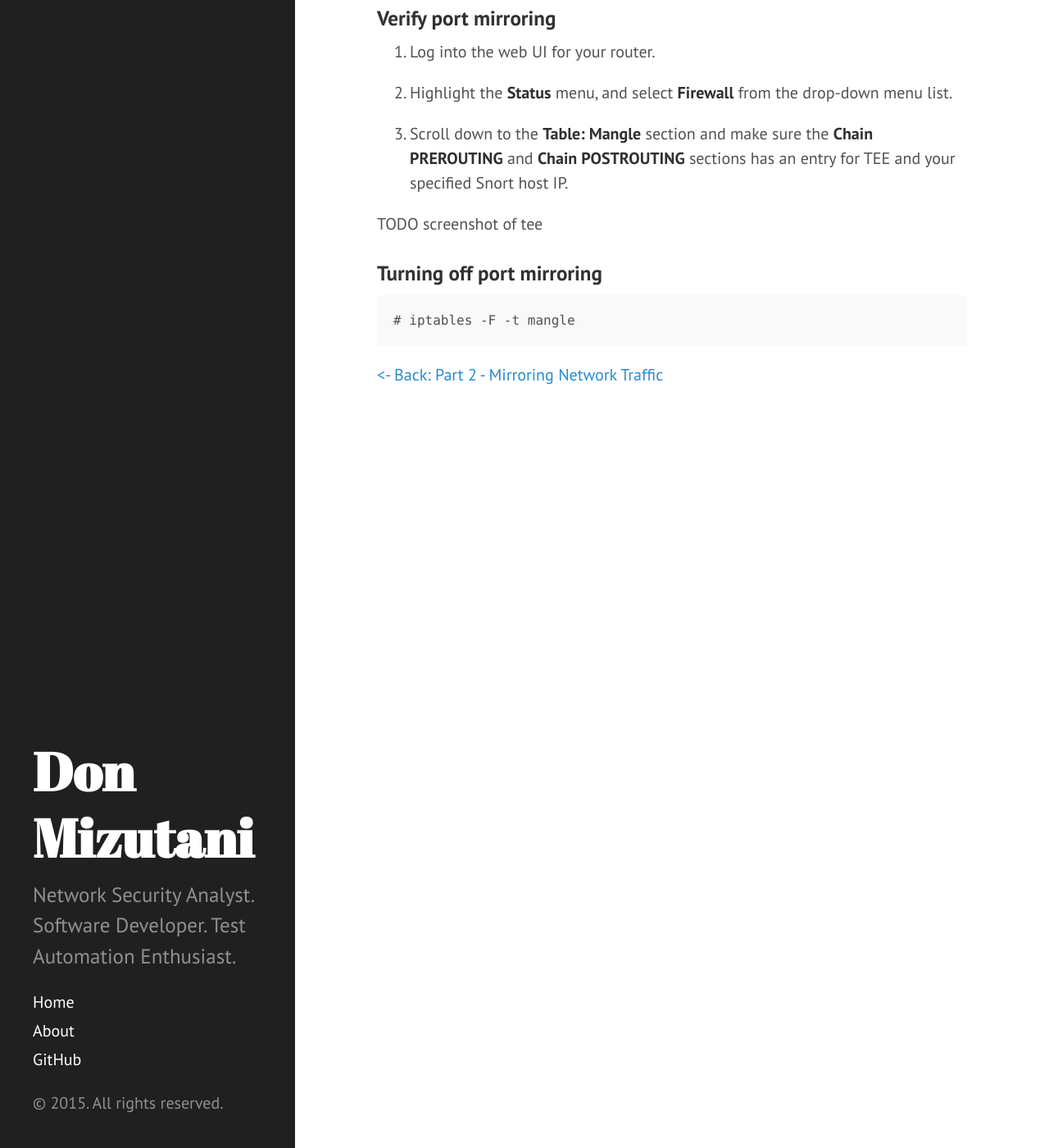
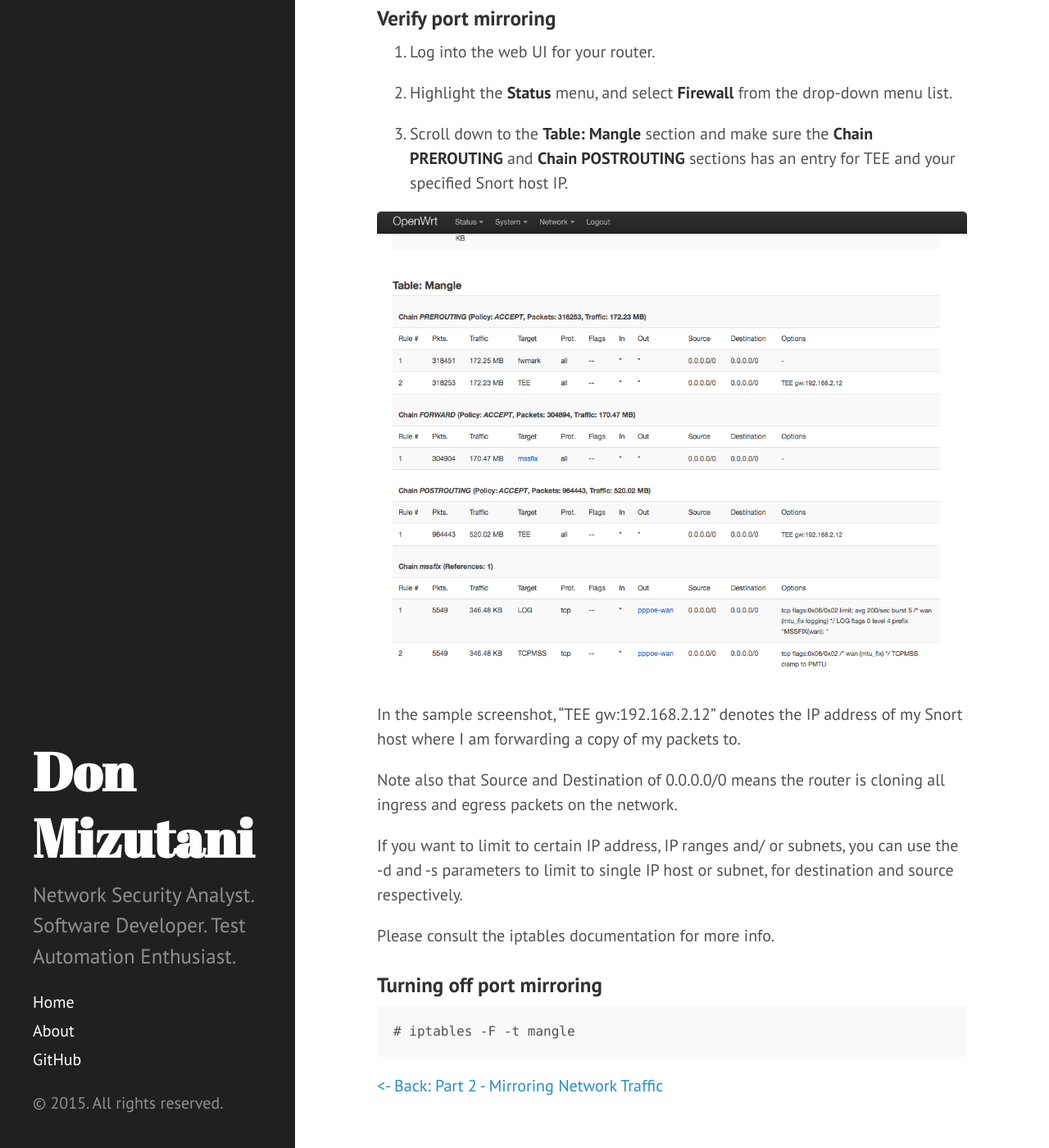
Before and after one commit to donmizutani/dm-newsite, a Jekyll site: the page built from pages/snort/setup/2b-enable-port-mirroring.md, in a window 1280 px wide and 1400 px high, scrolled down 946 px. Shown: the whole window at 82% size. Built offline with Jekyll 4.4.1, drawn with Linux system fonts in a browser that asks for light colours; Markdown is read by kramdown in place of the engine named in the settings.

Commit message:
added missing images to part 2 of snort setup

```diff
--- a/pages/snort/setup/2b-enable-port-mirroring.md
+++ b/pages/snort/setup/2b-enable-port-mirroring.md
@@ -39,7 +39,15 @@ meta-description: port mirroring, iptables, tee, home router, dd-wrt, openwrt
 
 3. Scroll down to the **Table: Mangle** section and make sure the **Chain PREROUTING** and **Chain POSTROUTING** sections has an entry for TEE and your specified Snort host IP.
 
-TODO screenshot of tee
+![Sample TEE configuration](/pages/snort/setup/2b-tee.png)
+
+In the sample screenshot, "TEE gw:192.168.2.12" denotes the IP address of my Snort host where I am forwarding a copy of my packets to.
+
+Note also that Source and Destination of 0.0.0.0/0 means the router is cloning all ingress and egress packets on the network.
+
+If you want to limit to certain IP address, IP ranges and/ or subnets, you can use the -d and -s parameters to limit to single IP host or subnet, for destination and source respectively.
+
+Please consult the iptables documentation for more info.
 
 ### Turning off port mirroring
 
```
Also changed, not shown: pages/snort/setup/2-mirroring-network-traffic.md (+3 -1 lines), pages/snort/setup/2-general-home-network.png (added), pages/snort/setup/2b-tee.png (added).
